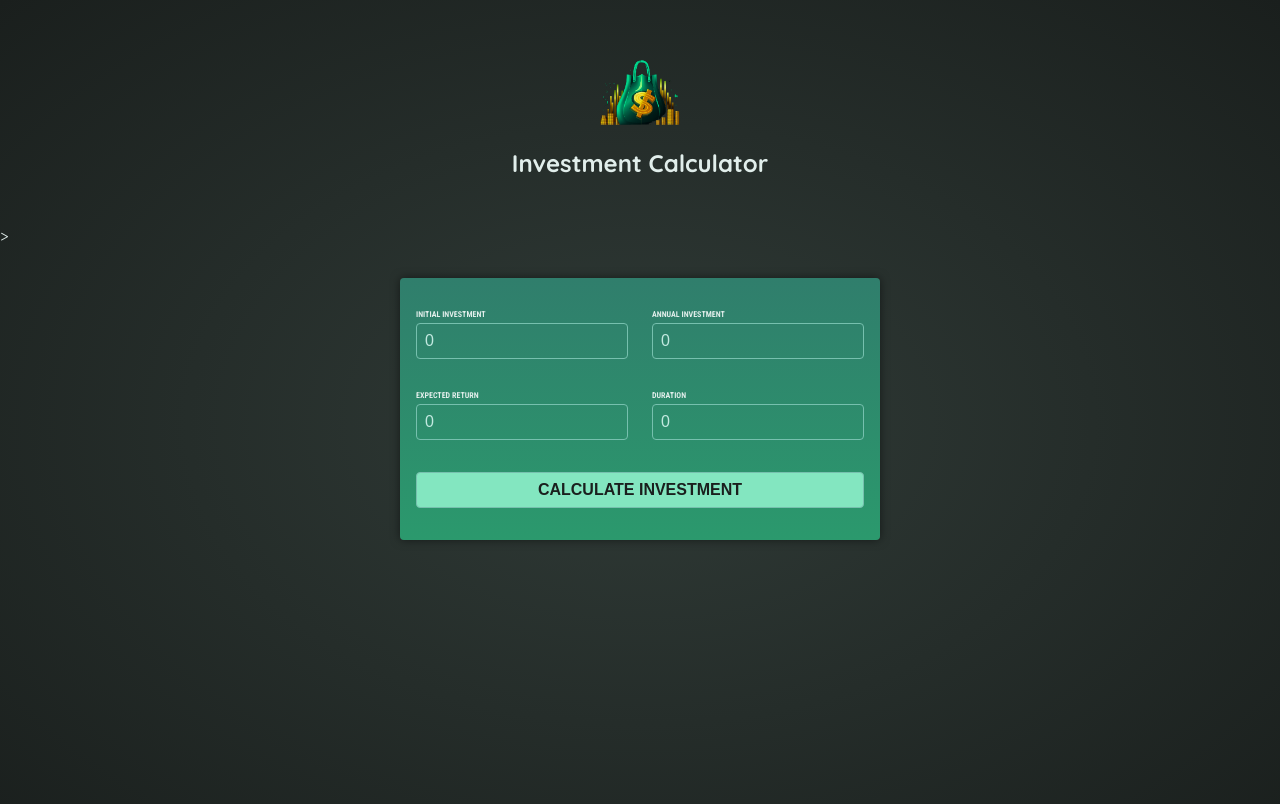
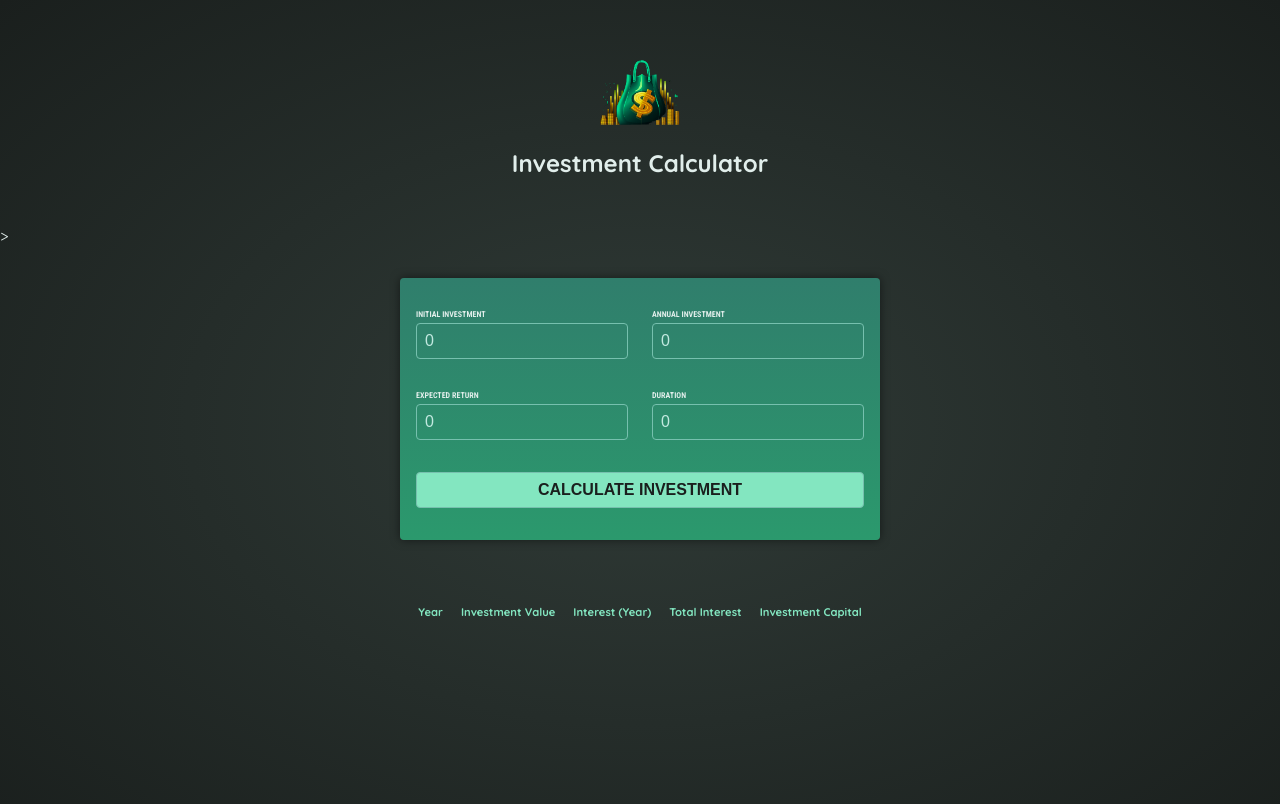
Before and after one commit to poulaMoheb/investment-calculator, an Angular app: page / in a window 1280 px wide. Both pictures are taken after a click on the button "CALCULATE INVESTMENT". Shown: the top 804 px of the page. Built offline with nearby package versions, Linux system fonts and the light colour scheme.

Commit message:
complete the main functionality and adding investment component

```diff
--- a/src/app/app.component.html
+++ b/src/app/app.component.html
@@ -1,4 +1,5 @@
 <div>
     <app-header/>
-    <app-form/>
+    <app-form (investmentInfo)="onCalculateInvestmentResults($event)"/>
+    <app-investment-results [investmentDetails]="resultsData"/>
 </div>
--- a/src/app/app.component.ts
+++ b/src/app/app.component.ts
@@ -1,11 +1,43 @@
 import { Component } from '@angular/core';
 import { HeaderComponent } from './header/header.component';
 import { FormComponent } from './form/form.component';
+import { FormModule } from './form/form.module';
+import { InvestmentResultsComponent } from "./investment-results/investment-results.component";
 
 @Component({
   selector: 'app-root',
   standalone: true,
-  imports: [HeaderComponent, FormComponent],
+  imports: [HeaderComponent, FormComponent, InvestmentResultsComponent],
   templateUrl: './app.component.html',
 })
-export class AppComponent {}
+export class AppComponent {
+  resultsData?: {
+      year: number,
+      interest: number,
+      valueEndOfYear: number,
+      annualInvestment: number,
+      totalInterest: number,
+      totalAmountInvested: number,
+    }[];
+  onCalculateInvestmentResults(enteredData: FormModule) {
+  const annualData = [];
+  let investmentValue = enteredData.initialValue;
+
+  for (let i = 0; i < enteredData.duration; i++) {
+    const year = i + 1;
+    const interestEarnedInYear = investmentValue * (enteredData.expectedReturn / 100);
+    investmentValue += interestEarnedInYear + enteredData.annualInvestment;
+    const totalInterest =
+      investmentValue - enteredData.annualInvestment * year - enteredData.initialValue;
+    annualData.push({
+      year: year,
+      interest: interestEarnedInYear,
+      valueEndOfYear: investmentValue,
+      annualInvestment: enteredData.annualInvestment,
+      totalInterest: totalInterest,
+      totalAmountInvested: enteredData.initialValue + enteredData.annualInvestment * year,
+    });
+  }
+  this.resultsData = annualData;
+}
+}
--- a/src/app/form/form.component.ts
+++ b/src/app/form/form.component.ts
@@ -18,10 +18,10 @@
 
   onSubmit() {
     this.investmentInfo.emit({
-      initialValue: this.initialValue,
-      annualInvestment: this.annualInvestment,
-      expectedReturn: this.expectedReturn,
-      duration: this.duration,
+      initialValue: +this.initialValue,
+      annualInvestment: +this.annualInvestment,
+      expectedReturn: +this.expectedReturn,
+      duration: +this.duration,
     });
   }
 }
--- /dev/null
+++ b/src/app/investment-results/investment-results.component.css
@@ -0,0 +1,19 @@
+table {
+  max-width: 50rem;
+  margin: 2rem auto;
+  padding: 1rem;
+  table-layout: fixed;
+  border-spacing: 1rem;
+  text-align: right;
+}
+
+table thead {
+  font-size: 0.7rem;
+  color: #83e6c0;
+}
+
+table tbody {
+  font-family: "Roboto Condensed", sans-serif;
+  font-size: 0.85rem;
+  color: #c2e9e0;
+}
--- /dev/null
+++ b/src/app/investment-results/investment-results.component.html
@@ -0,0 +1,27 @@
+@if (!investmentDetails){
+<p class="center">Please enter some values and click "Calculate"</p>
+}
+@else{
+<table class="center">
+    <thead>
+        <tr>
+            <th>Year</th>
+            <th>Investment Value</th>
+            <th>Interest (Year)</th>
+            <th>Total Interest</th>
+            <th>Investment Capital</th>
+        </tr>
+    </thead>
+    <tbody>
+        @for (result of investmentDetails; track result.year; ){
+        <tr>
+            <td>{{result.year}}</td>
+            <td>{{result.valueEndOfYear | currency}}</td>
+            <td>{{result.interest | currency}}</td>
+            <td>{{result.totalInterest | currency}}</td>
+            <td>{{result.totalAmountInvested | currency}}</td>
+        </tr>
+        }
+    </tbody>
+</table>
+}
```
Also changed, not shown: src/app/investment-results/investment-results.component.ts (added, +21 -0 lines).
